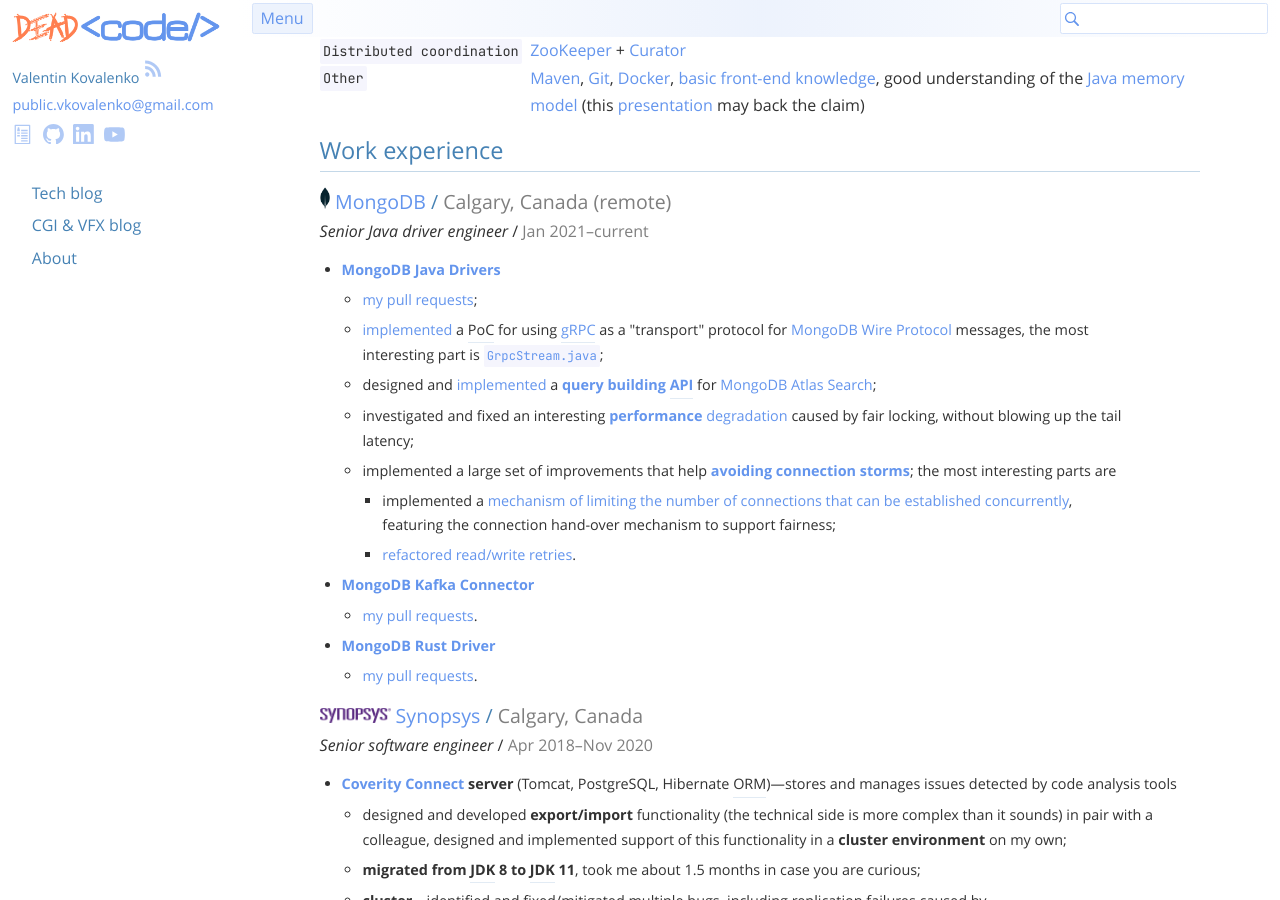
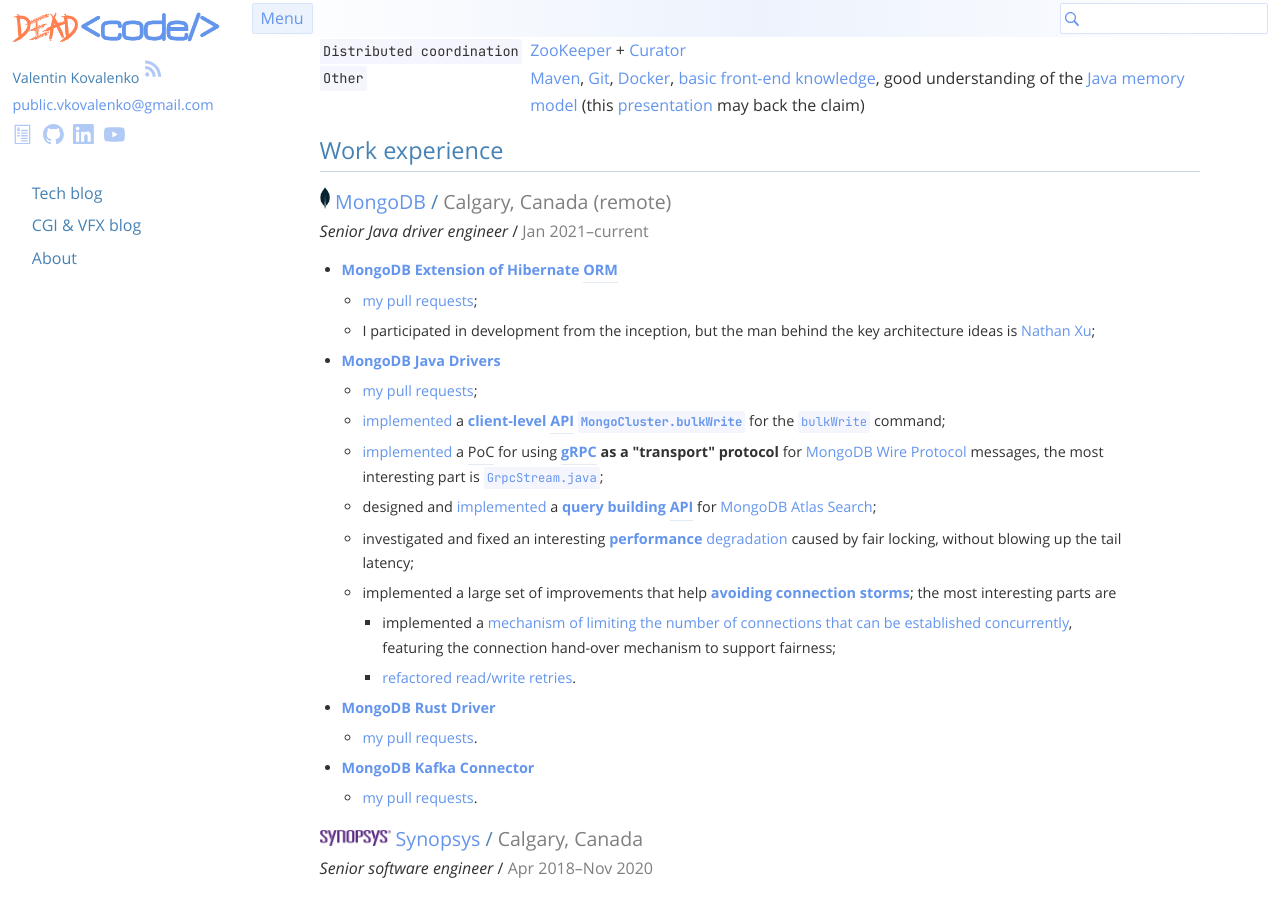
Before and after one commit to stIncMale/stincmale.github.io, a Jekyll site: the page built from resume.md, in a window 1280 px wide and 900 px high, scrolled down 312 px. Built offline with Jekyll 4.4.1, drawn with Linux system fonts in a browser that asks for light colours.

Commit message:
Mention `MongoCluster.bulkWrite` and MongoDB Extension of Hibernate ORM in `resume.md`

```diff
--- a/_includes/common-links-abbreviations.md
+++ b/_includes/common-links-abbreviations.md
@@ -38,6 +38,7 @@
 [MongoDB Kafka Connector]: <https://www.mongodb.com/docs/kafka-connector/current/>
 [MongoDB Rust Driver]: <https://www.mongodb.com/docs/drivers/rust/current/>
 [MongoDB Wire Protocol]: <https://www.mongodb.com/docs/manual/reference/mongodb-wire-protocol/>
+[MongoDB Extension of Hibernate ORM]: <https://github.com/mongodb/mongo-hibernate/>
 [gRPC]: <https://grpc.io/>
 
 *[iff]:
--- a/resume.md
+++ b/resume.md
@@ -107,10 +107,18 @@ Concurrency and distributed systems
 </h6>
 _Senior Java driver engineer_ / <span class="resume-insignificant">Jan 2021&ndash;current</span>
 <div class="resume-experience" markdown="1">
+* **[MongoDB Extension of Hibernate ORM]**
+  * [my pull requests](https://github.com/mongodb/mongo-hibernate/pulls?page=1&q=is%3Apr+author%3AstIncMale);
+  * I participated in development from the inception,
+    but the man behind the key architecture ideas is [Nathan Xu](https://github.com/NathanQingyangXu);
 * **[MongoDB Java Drivers]**
   * [my pull requests](https://github.com/mongodb/mongo-java-driver/pulls?page=1&q=is%3Apr+author%3AstIncMale);
+  * [implemented](https://github.com/mongodb/mongo-java-driver/pull/1509) a
+    [**client-level API**](https://mongodb.github.io/mongo-java-driver/5.3/apidocs/mongodb-driver-core/com/mongodb/client/model/bulk/package-summary.html)
+    [**`MongoCluster.bulkWrite`**](https://mongodb.github.io/mongo-java-driver/5.3/apidocs/mongodb-driver-sync/com/mongodb/client/MongoCluster.html#bulkWrite(com.mongodb.client.ClientSession,java.util.List,com.mongodb.client.model.bulk.ClientBulkWriteOptions))
+    for the [`bulkWrite`](https://www.mongodb.com/docs/manual/reference/command/bulkWrite/) command;
   * [implemented](https://github.com/mongodb/mongo-java-driver/pull/1154)
-    a PoC for using [gRPC] as a "transport" protocol for [MongoDB Wire Protocol] messages,
+    a PoC for using **[gRPC] as a "transport" protocol** for [MongoDB Wire Protocol] messages,
     the most interesting part is
     [`GrpcStream.java`](https://github.com/mongodb/mongo-java-driver/blob/d8a29e56b7fdff06a2d4222cc8e74903da8cf365/driver-core/src/main/com/mongodb/internal/connection/grpc/GrpcStream.java);
     {% comment %}
@@ -148,10 +156,10 @@ _Senior Java driver engineer_ / <span class="resume-insignificant">Jan 2021&ndas
       [mechanism of limiting the number of connections that can be established concurrently](https://github.com/mongodb/mongo-java-driver/blob/8c68972b6b5278bc42b702b6837236b2c6fedbc2/driver-core/src/main/com/mongodb/internal/connection/DefaultConnectionPool.java#L830-L1118),
       featuring the connection hand-over mechanism to support fairness;
     * [refactored read/write retries](https://github.com/mongodb/mongo-java-driver/pull/782).
+* **[MongoDB Rust Driver]**
+  * [my pull requests](https://github.com/mongodb/mongo-rust-driver/pulls?page=1&q=is%3Apr+author%3AstIncMale).
 * **[MongoDB Kafka Connector]**
   * [my pull requests](https://github.com/mongodb/mongo-kafka/pulls?page=1&q=is%3Apr+author%3AstIncMale).
-* **[MongoDB Rust Driver]**
-  * [my pull requests](https://github.com/mongodb/mongo-rust-driver/pulls?page=1&q=is%3Apr+author%3AstIncMale).
 </div>
 
 <h6 class="resume-h">
```
Also changed, not shown: _posts/2019-02-16-directory.md (+1 -1 lines).
